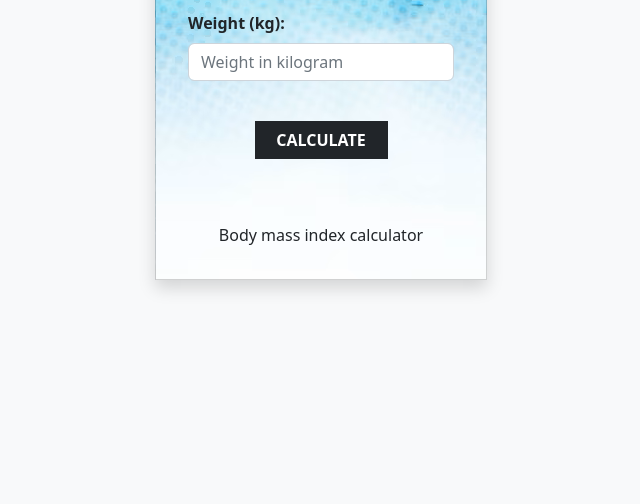
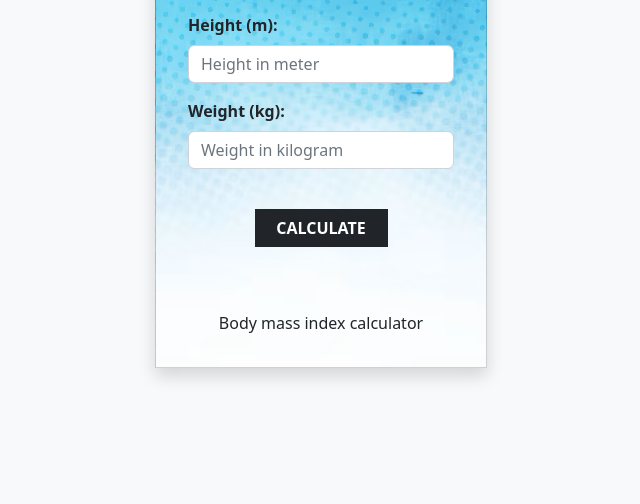
Before and after one commit to kavedweller/os_assignment_12_may_08, a plain HTML site: page index.html in a window 1280 px wide. Shown: the part 296-800 px from the top of the page, without its empty margins (319-959 px from the left). Drawn offline with nearby package versions, Linux system fonts and the light colour scheme.

Commit message:
added: custom CSS

```diff
--- a/index.html
+++ b/index.html
@@ -8,6 +8,15 @@
     <meta name="description" content="JavaScript practice webpage">
     <title>BMI Calculator</title>
     <link rel="stylesheet" href="https://cdn.jsdelivr.net/npm/bootstrap@5.2.3/dist/css/bootstrap.min.css">
+    <style>
+        body {
+            margin: 0;
+            display: flex;
+            place-items: center;
+            min-width: 320px;
+            min-height: 100vh;
+        }
+    </style>
 </head>
 
 <body class="bg-light">
```
